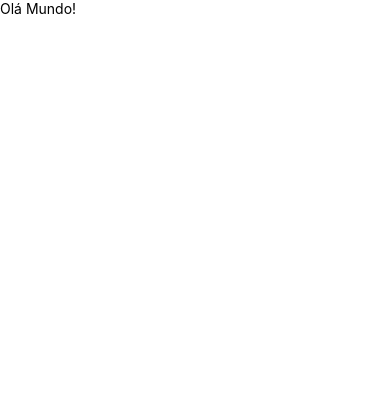
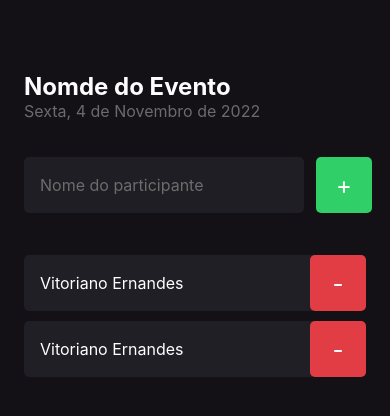
Before and after one commit to Vitoriano/imhere, a React Native app: screen / in a window 390 px wide. Shown: the top 416 px of the page. Built offline with nearby package versions, Linux system fonts and the light colour scheme.

Commit message:
Criando componentes e estilizando

```diff
--- a/App.tsx
+++ b/App.tsx
@@ -1,8 +1,7 @@
-import { Text } from "react-native";
+import { Home }  from './src/screens/Home';
 
 export default function App() {
-
   return (
-    <Text>Olá Mundo!</Text>
+      <Home />
   )
 }
--- /dev/null
+++ b/src/components/Participant/index.tsx
@@ -0,0 +1,21 @@
+import { View, Text, TouchableOpacity } from 'react-native';
+
+import { styles } from './styles';
+
+export function Participant() {
+  return (
+    <>
+      <View style={styles.container}>
+        <Text style={styles.name}>Vitoriano Ernandes</Text>
+
+        <TouchableOpacity
+          style={styles.button}
+        >
+          <Text style={styles.buttonText}>
+            -
+          </Text>
+        </TouchableOpacity>
+      </View>
+    </>
+  )
+}
--- /dev/null
+++ b/src/components/Participant/styles.ts
@@ -0,0 +1,35 @@
+
+import { StyleSheet } from "react-native";
+
+export const styles = StyleSheet.create({
+
+  container: {
+    width:"100%",
+    backgroundColor: "#1f1f25",
+    borderRadius: 5,
+    flexDirection: 'row',
+    alignItems: 'center',
+    marginBottom: 10
+  },
+  name: {
+    color: '#fff',
+    flex: 1,
+    fontSize: 16,
+    marginLeft: 16,
+  },
+
+  buttonText: {
+    color: '#FFF',
+    fontSize: 24
+  },
+
+  button: {
+    width: 56,
+    height: 56,
+    borderRadius: 5,
+    backgroundColor: '#E23C44',
+    alignItems: 'center',
+    justifyContent: "center",
+
+  },
+})
--- /dev/null
+++ b/src/screens/Home/index.tsx
@@ -0,0 +1,52 @@
+import { Text, View, TextInput, TouchableOpacity } from "react-native";
+
+import { Participant } from "../../components/Participant";
+
+import { styles } from './styles';
+
+export function Home() {
+
+  function hanldeParticipantAdd() {
+    console.log("Ola");
+  }
+
+  return (
+    <>
+      <View style={styles.container}>
+        <Text
+          style={styles.eventName}
+          key="1">
+          Nomde do Evento
+        </Text>
+        <Text
+          style={styles.eventDate}
+          key="2"
+        >
+          Sexta, 4 de Novembro de 2022
+        </Text>
+
+        <View style={styles.form}>
+          <TextInput
+            style={styles.input}
+            placeholder="Nome do participante"
+            placeholderTextColor="#6b6d6b"
+          />
+
+          <TouchableOpacity
+            style={styles.button}
+            onPress={hanldeParticipantAdd}
+          >
+            <Text style={styles.buttonText}>
+              +
+            </Text>
+          </TouchableOpacity>
+        </View>
+
+        <Participant />
+        <Participant />
+
+      </View>
+    </>
+
+  )
+}
--- /dev/null
+++ b/src/screens/Home/styles.ts
@@ -0,0 +1,54 @@
+import { StyleSheet } from "react-native";
+
+export const styles = StyleSheet.create({
+
+  container: {
+    flex:1,
+    backgroundColor: "#131016",
+    padding: 24
+  },
+  eventName: {
+    color:'#fdfcfe',
+    fontSize: 24,
+    fontWeight: 'bold',
+    marginTop: 48
+  },
+  eventDate: {
+    color: '#6b6b6b',
+    fontSize: 16
+  },
+
+  input: {
+    flex: 1,
+    backgroundColor: '#1F1E25',
+    height: 56,
+    borderRadius: 5,
+    color: "#fff",
+    padding: 16,
+    fontSize: 16,
+    marginRight: 12
+  },
+
+  buttonText: {
+    color: '#FFF',
+    fontSize: 24
+  },
+
+  button: {
+    width: 56,
+    height: 56,
+    borderRadius: 5,
+    backgroundColor: '#31cf67',
+    alignItems: 'center',
+    justifyContent: "center",
+
+  },
+
+  form : {
+    width: "100%",
+    flexDirection: "row",
+    marginTop: 36,
+    marginBottom: 42,
+  }
+
+});
```
